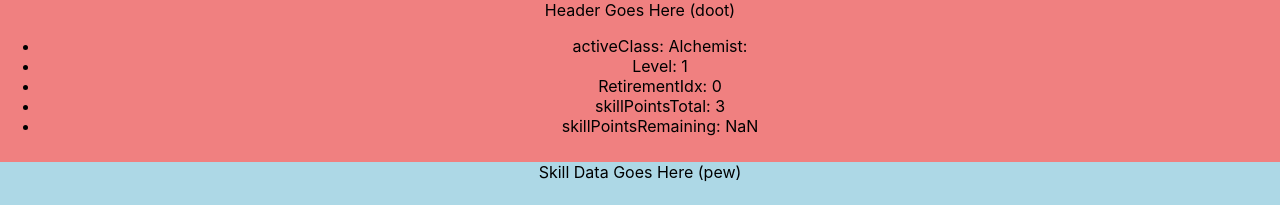
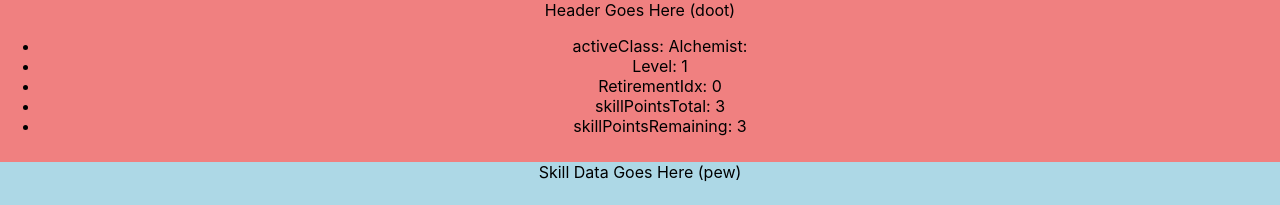
Before and after one commit to aturfah/eou-skillsim, a React (Create React App) app: page / in a window 1280 px wide. Shown: the top 205 px of the page. Built offline with nearby package versions, Linux system fonts and the light colour scheme.

Commit message:
Properly calculate SP remaining

```diff
--- a/src/Header/header.js
+++ b/src/Header/header.js
@@ -31,8 +31,15 @@ class Header extends Component {
     }
 
     calculateSpRemaining(sp) {
-        let activeFDegSkills = listIntersect(this.props.skillsChosen, this.firstDegSkills);
-        return sp - this.props.skillsChosen.length + activeFDegSkills.length
+        const activeFDegSkills = listIntersect(Object.keys(this.props.skillsChosen), this.firstDegSkills);
+        const skillsChosen = this.props.skillsChosen;
+
+        let totalSpSpent = 0;
+        Object.keys(skillsChosen).forEach(function (key) {
+            totalSpSpent += skillsChosen[key];
+        });
+
+        return sp - totalSpSpent + activeFDegSkills.length
     }
 
     _changeLevel() {
--- a/src/helpers.js
+++ b/src/helpers.js
@@ -24,12 +24,10 @@ function deepCopy (inObject) {
   }
 
 export function listSubtract(listA, listB) {
-    return false
     return listA.filter(x => !listB.includes(x))
 }
 
 export function listIntersect(listA, listB) {
-    return false
     return listA.filter(x => listB.includes(x))
 }
 
```
